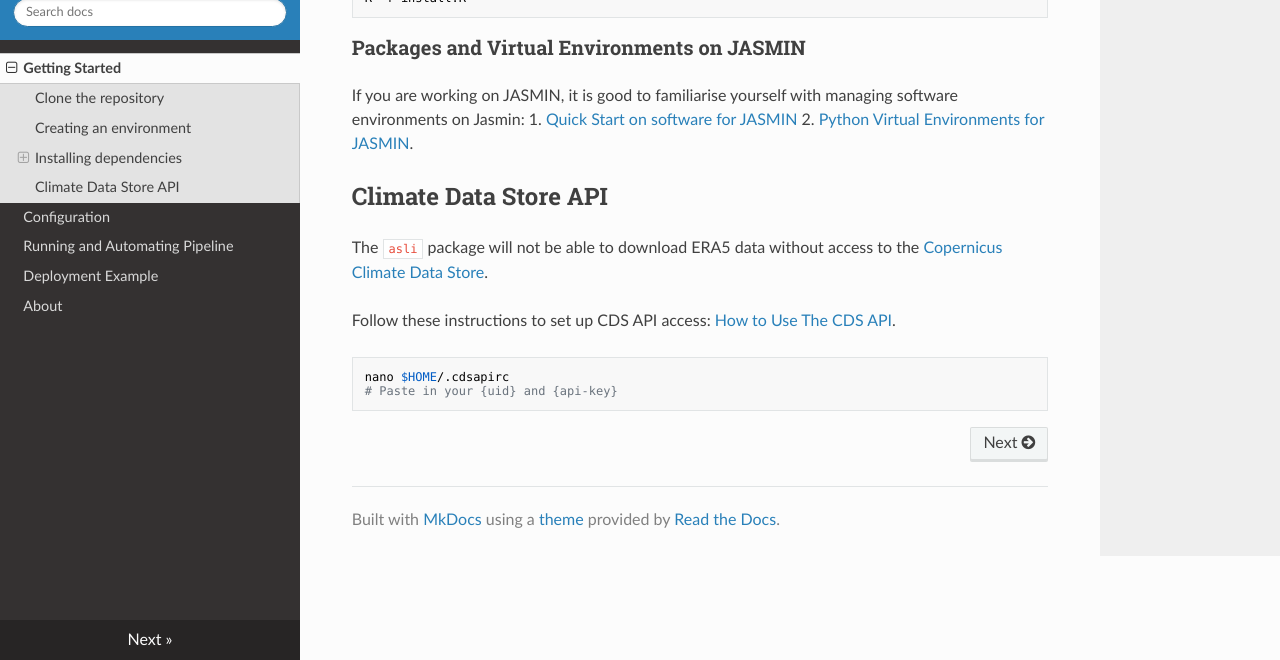
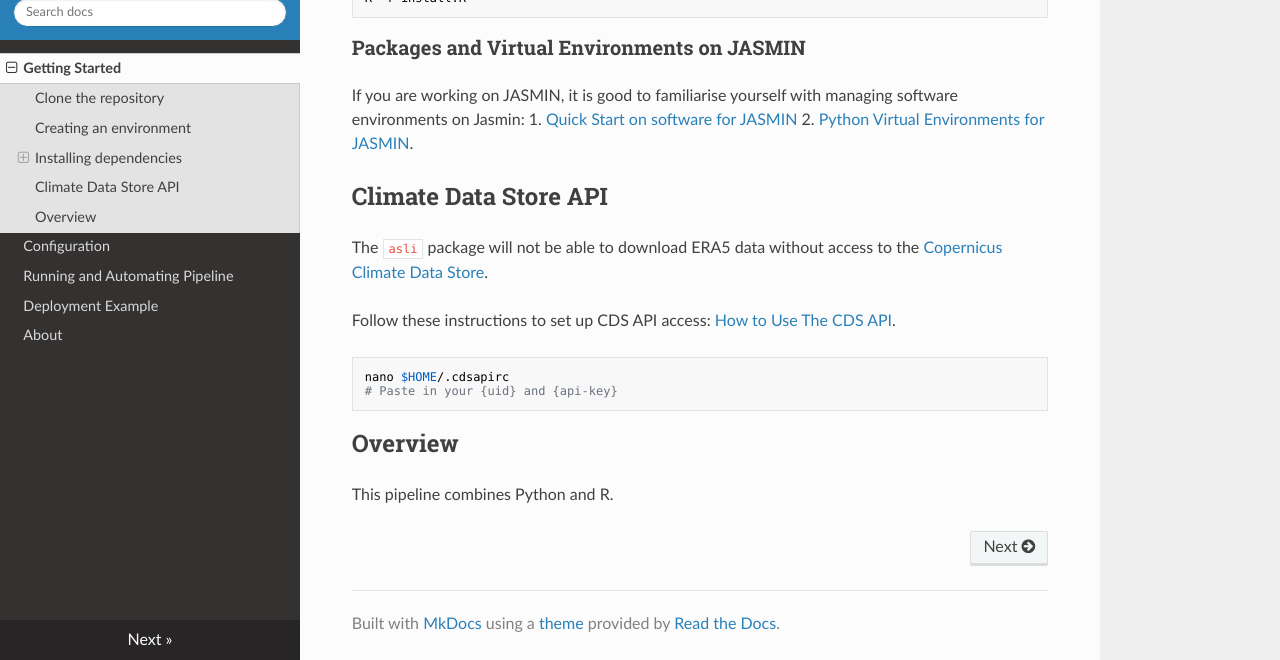
Before and after one commit to antarctica/asli-pipeline, an MkDocs documentation site: the page built from docs/index.md, in a window 1280 px wide and 900 px high, scrolled down 761 px, cut to the strip 240-900 px from the top of the window. Built offline with MkDocs 1.6.1, drawn with Linux system fonts in a browser that asks for light colours; nearby versions of some CDN libraries.

Commit message:
update about and index with citation and overview section

````diff
--- a/docs/index.md
+++ b/docs/index.md
@@ -57,3 +57,6 @@ Follow these instructions to set up CDS API access: [How to Use The CDS API](htt
 nano $HOME/.cdsapirc
 # Paste in your {uid} and {api-key}
 ```
+
+## Overview
+This pipeline combines Python and R.
````
Also changed, not shown: docs/about.md (+1 -1 lines).
